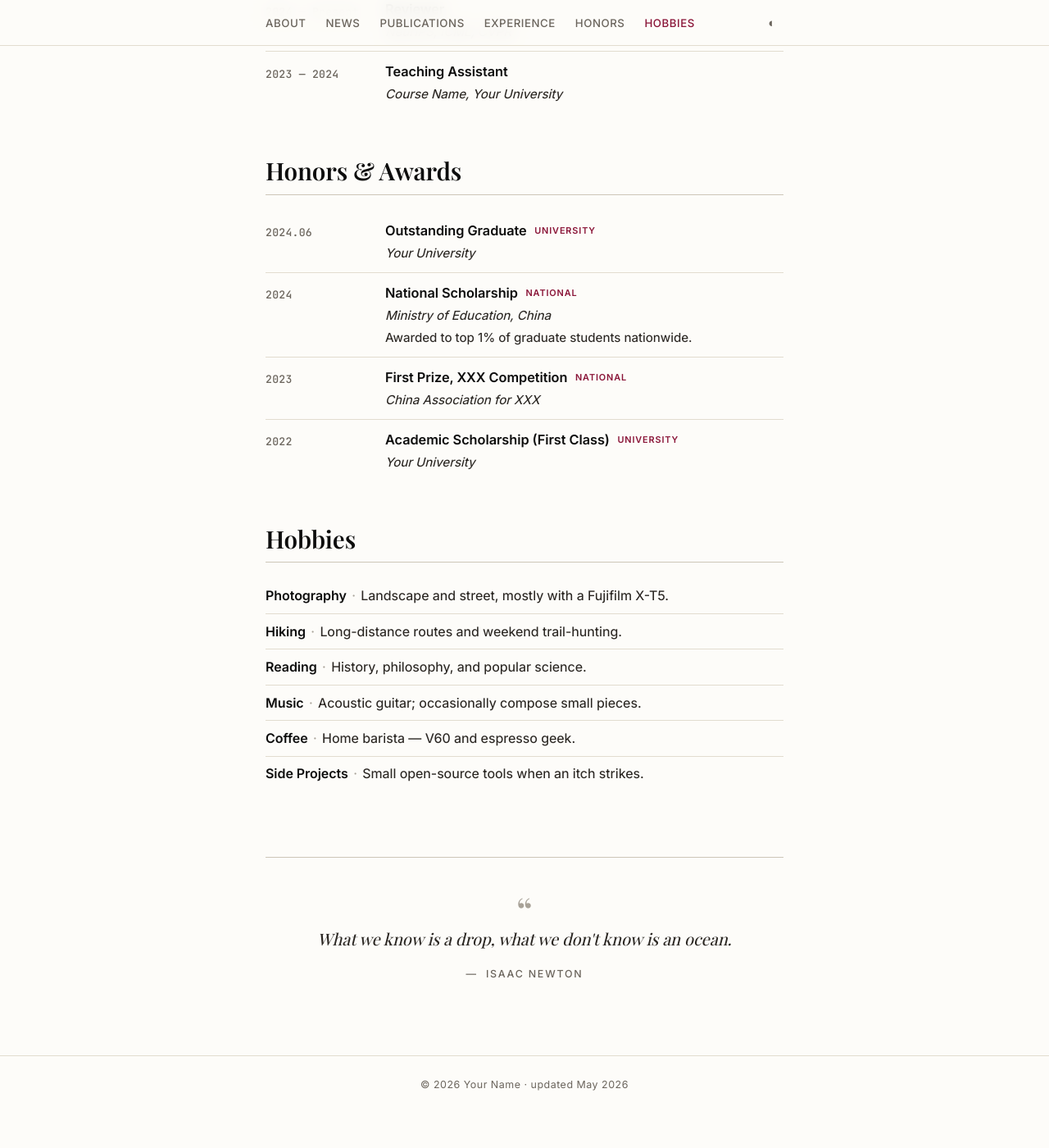
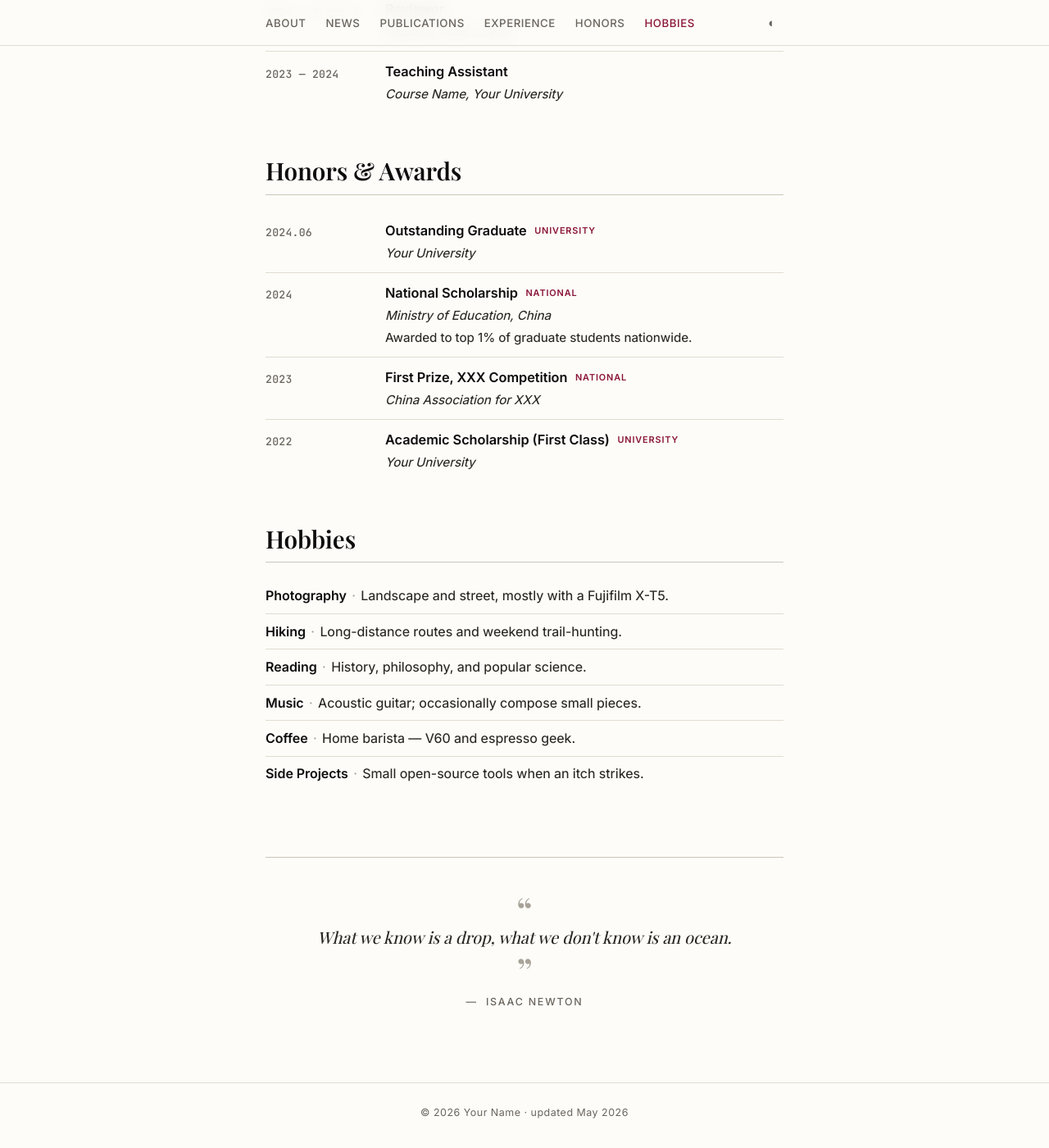
Before and after one commit to yuyanghe738-hub/yuyanghe738-hub.github.io, a Jekyll site: the page built from index.html, in a window 1280 px wide and 1400 px high, scrolled down 2413 px. Shown: the whole window at 82% size. Built offline with Jekyll 4.4.1, drawn with Linux system fonts in a browser that asks for light colours; some web fonts are replaced; before the commit the page ends 3779 px from its top, so only the background shows below that.

Commit message:
Quote: add matching closing curly quote below text

```diff
--- a/assets/css/style.css
+++ b/assets/css/style.css
@@ -398,7 +398,17 @@ main { padding-bottom: 3rem; }
   line-height: 1;
   color: var(--muted-2);
   display: block;
-  margin-bottom: -0.1em;
+  margin-bottom: -0.15em;
+}
+.quote-text::after {
+  content: "\201D";
+  font-family: var(--font-serif);
+  font-style: normal;
+  font-size: 3rem;
+  line-height: 0.4;
+  color: var(--muted-2);
+  display: block;
+  margin-top: 0.35em;
 }
 .quote-source {
   display: block;
```
